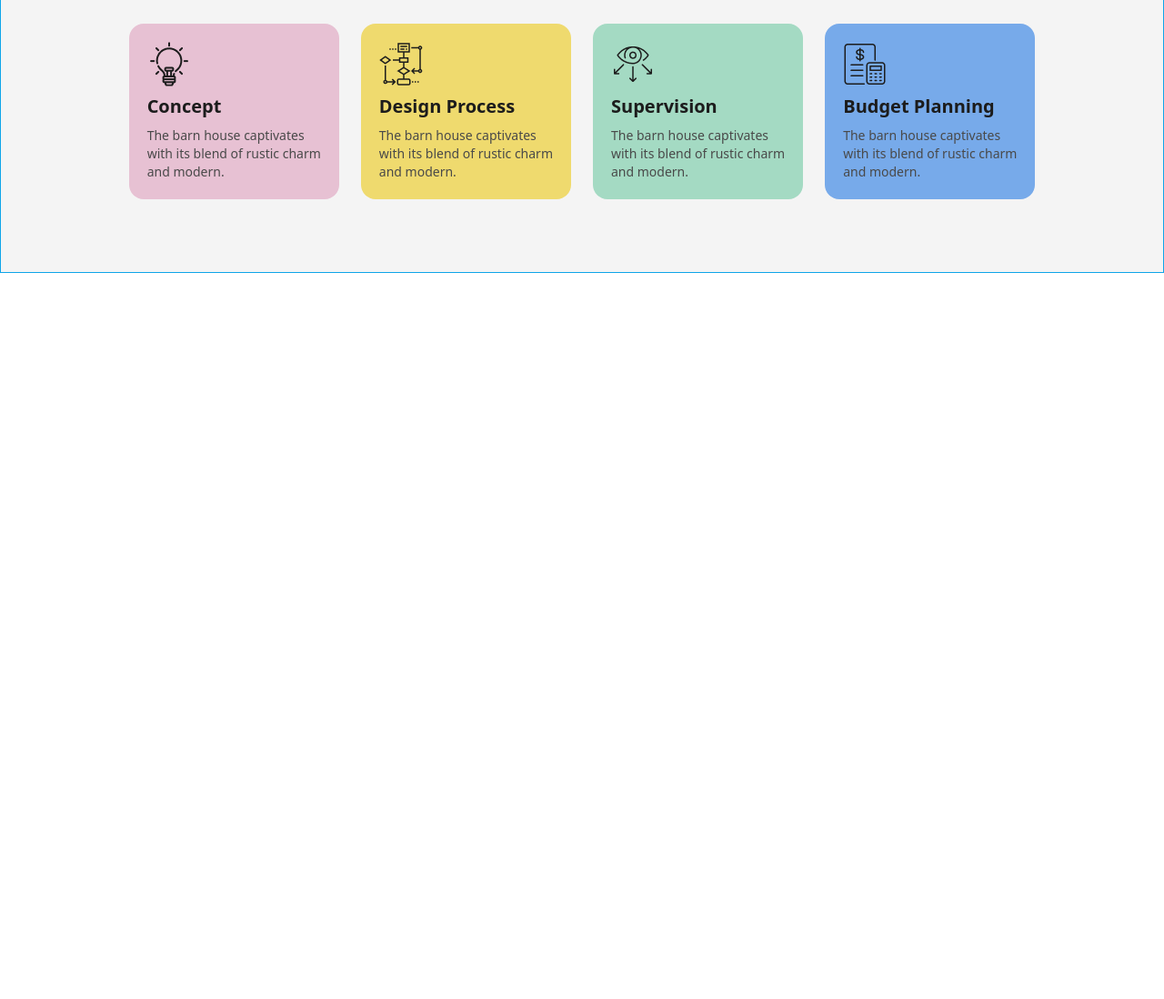
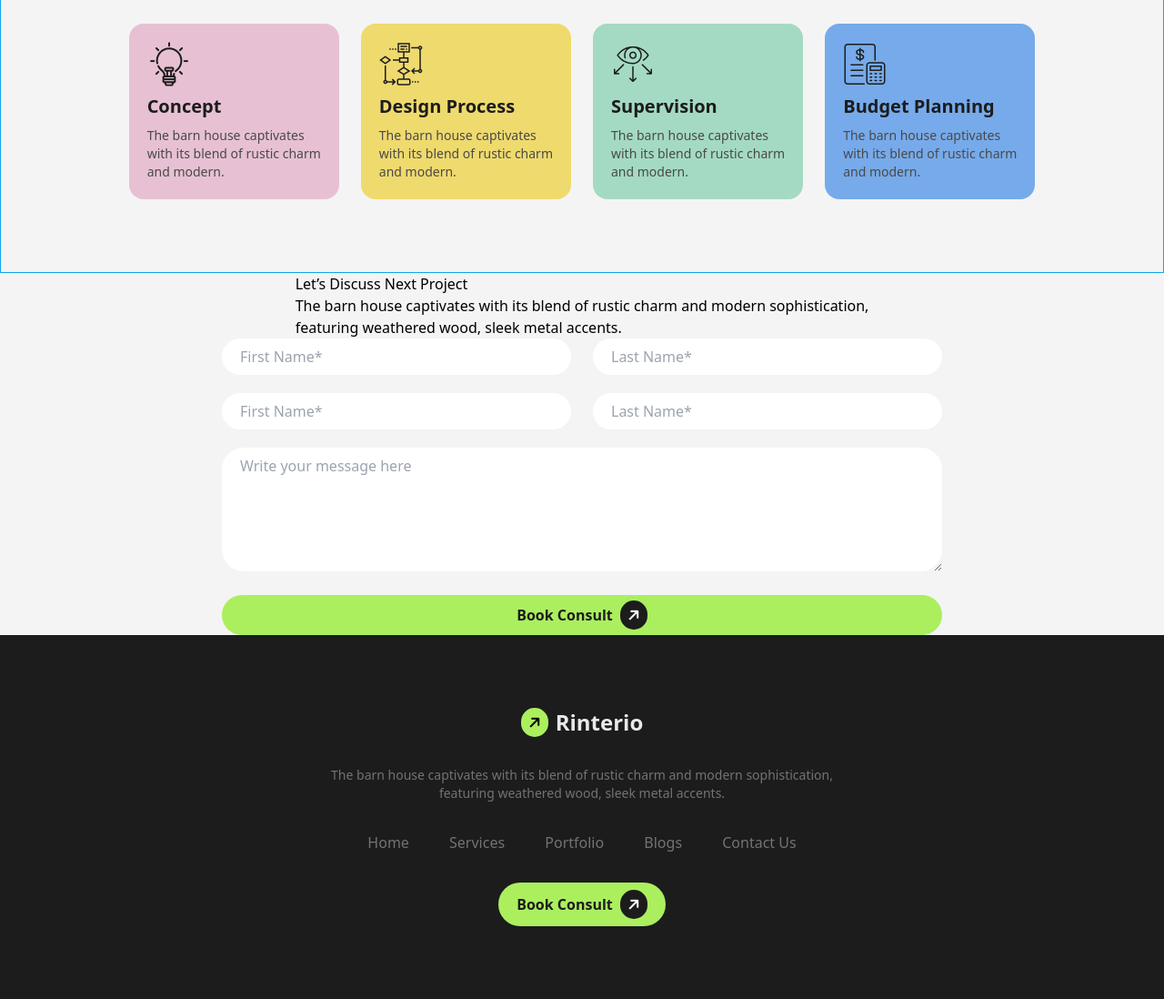
Before and after one commit to shahinvisual/assignment-three-responsive-website-using-tailwind-css, a plain HTML site: page index.html in a window 1280 px wide. Shown: the part 1521-2619 px from the top of the page at 91% size. Before the commit the page ends 1821 px from the top, so only its background shows below. Drawn offline with nearby package versions, Linux system fonts and the light colour scheme.

Commit message:
added form section

```diff
--- a/index.html
+++ b/index.html
@@ -119,7 +119,7 @@
             <button class="text-[#494949] font-bold">How we works</button>
           </div>
           <h1 class="text-4xl font-bold text-[#212121]">Our Works Process</h1>
-          <p class="text-[#494949 text-sm font-medium]">The barn house captivates with its blend of rustic charm and modern sophistication, <br> featuring weathered wood, sleek metal accents.</p>
+          <p class="text-[#494949] text-sm font-medium">The barn house captivates with its blend of rustic charm and modern sophistication, <br> featuring weathered wood, sleek metal accents.</p>
         </div>
         <div class="flex gap-6">
           <div class="bg-[#E7C1D3] rounded-2xl px-5 py-5 space-y-2">
@@ -144,9 +144,74 @@
           </div>
         </div>
        </section>
+       <!-- Form Secion -->
+        <section class="container mx-auto">
+          <div class="flex flex-col items-center justify-center">
+            <div class="">
+                <h2 class="">Let’s Discuss Next Project</h2>
+                <p class="">The barn house captivates with its blend of rustic charm and modern sophistication, <br> featuring weathered wood, sleek metal accents.</p>
+            </div>
+            <form class="space-y-5">
+                <div class="flex gap-6">
+                    <div class="">
+                        <input class="py-2 px-5 rounded-3xl w-96" type="text" placeholder="First Name*">
+                    </div>
+                    <div class="">
+                        <input class="py-2 px-5 rounded-3xl w-96" type="text" placeholder="Last Name*">
+                    </div>
+                </div>
+                <div class="flex gap-6">
+                    <div class="">
+                        <input class="py-2 px-5 rounded-3xl w-96" type="text" placeholder="First Name*">
+                    </div>
+                    <div class="">
+                        <input class="py-2 px-5 rounded-3xl w-96" type="text" placeholder="Last Name*">
+                    </div>
+                </div>
+                <div class="">
+                  <textarea rows="5" class="w-full rounded-3xl py-2 px-5" name="" id="" placeholder="Write your message here"></textarea>
+                </div>
+                <div class="flex bg-[#ABEF5F] px-5 py-1.5 rounded-3xl gap-2 items-center text-center justify-center">
+                  <button class="text-[#1C1C1C] font-bold">Book Consult</button>
+                  <div class="bg-[#1C1C1C] rounded-full py-1 px-2">
+                    <i class="fa-solid fa-arrow-right text-white -rotate-45 text-base"></i>
+                </div>
+               </div>
+            </form>
+          </div>
+        </section>
     </main>
-    <footer>
-
+    <footer class="bg-[#1C1C1C]">
+      <section class="container mx-auto justify-center items-center flex flex-col text-center space-y-8 py-20">
+        <!-- footer brand logo -->
+         <div>
+          <div class="flex gap-2">
+            <div class="bg-[#ABEF5F] rounded-full py-1 px-2">
+                <i class="fa-solid fa-arrow-right -rotate-45"></i>
+            </div>
+            <h2 class="text-[#E9E9E9] font-bold text-2xl">Rinterio</h2>
+         </div>
+         </div>
+         <!-- description -->
+          <div>
+            <p class="text-[#737373] text-sm font-medium">The barn house captivates with its blend of rustic charm and modern sophistication, <br> featuring weathered wood, sleek metal accents.</p>
+          </div>
+          <!-- home link section -->
+          <div class="text-base text-[#737373]">
+             <a class="px-5" href="">Home</a>
+             <a class="px-5" href="">Services</a>
+             <a class="px-5" href="">Portfolio</a>
+             <a class="px-5" href="">Blogs</a>
+             <a class="px-5" href="">Contact Us</a>
+           </div>
+           <!-- bookin section -->
+            <div class="flex bg-[#ABEF5F] px-5 py-2 rounded-3xl gap-2">
+              <button class="text-[#1C1C1C] font-bold">Book Consult</button>
+              <div class="bg-[#1C1C1C] rounded-full py-1 px-2">
+                <i class="fa-solid fa-arrow-right text-white -rotate-45 text-base"></i>
+            </div>
+           </div>
+      </section>
     </footer>
 </body>
 </html>
```
